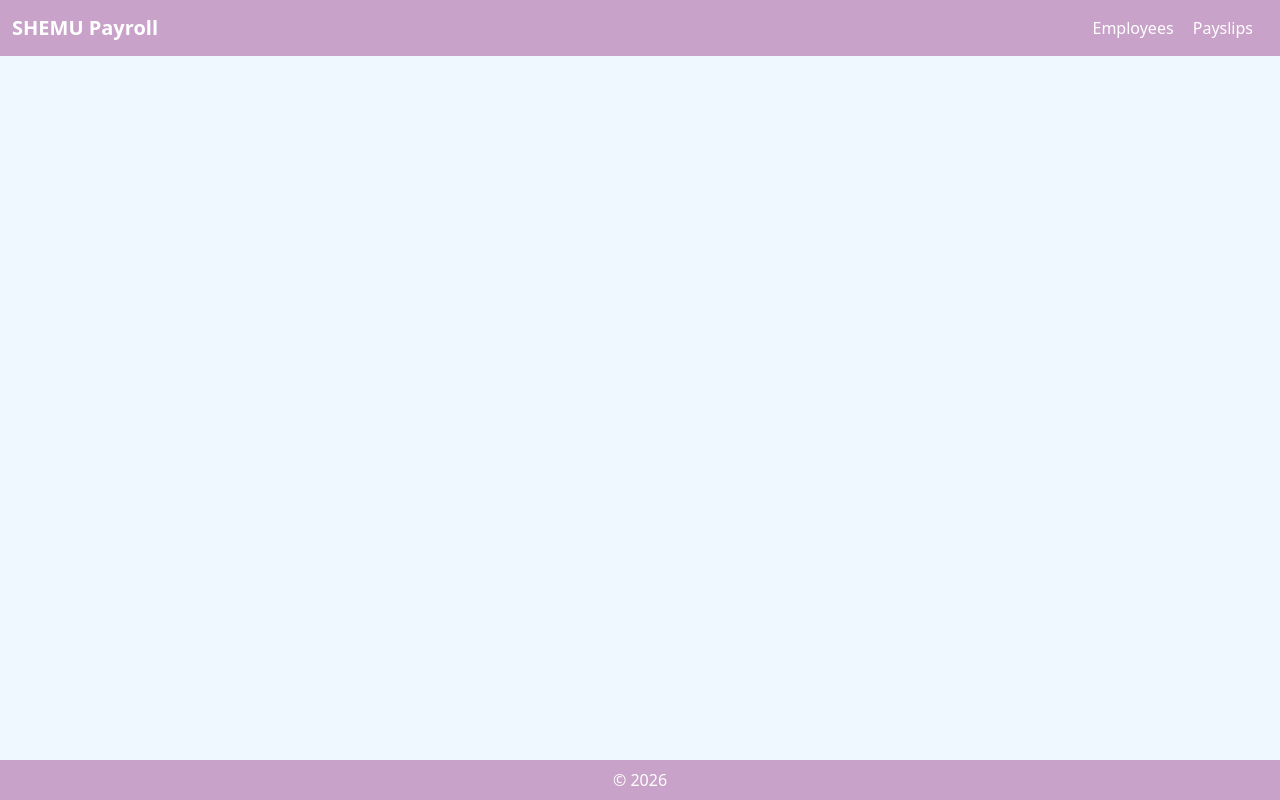
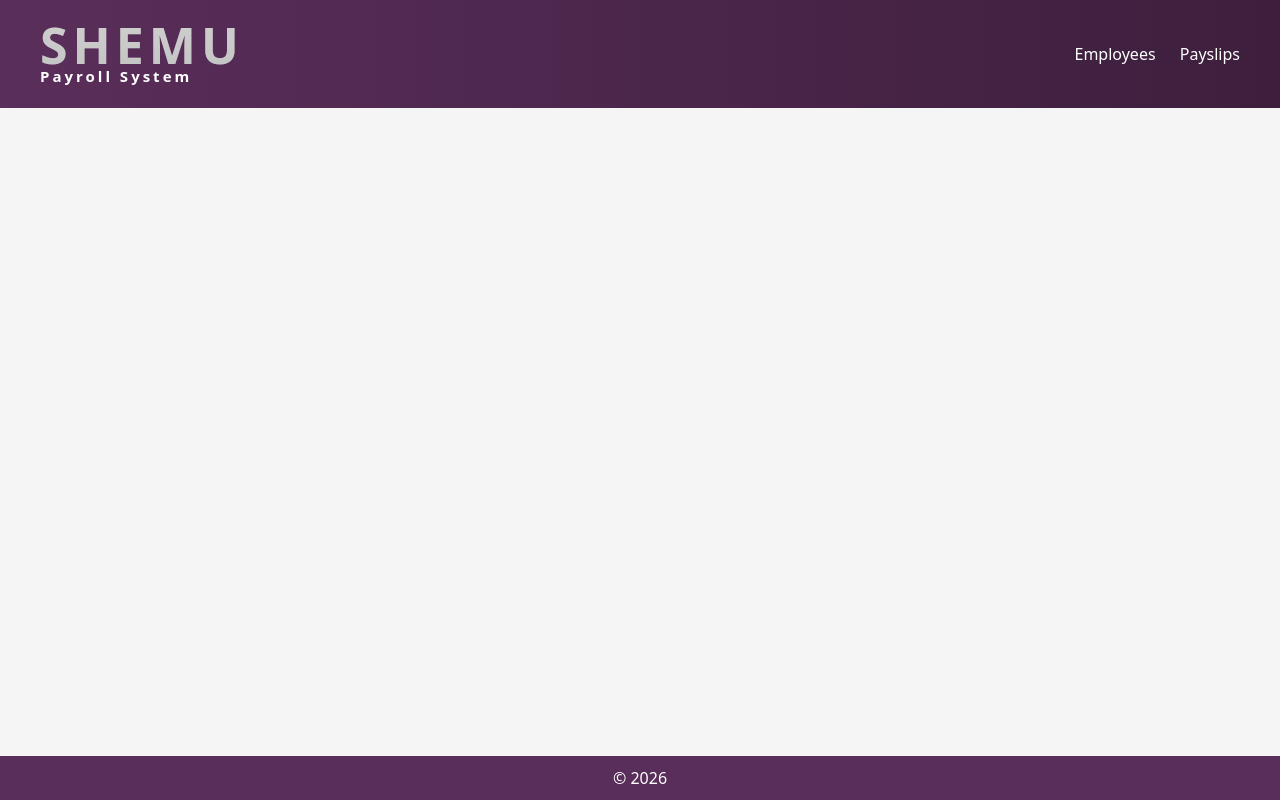
Before and after one commit to calistacprs/FINALPROJECT, a Django app: template FinalProject/payroll_app/templates/payroll_app/base.html in a window 1280 px wide. Run offline with Django 4.2, Linux system fonts and the light colour scheme; the template is opened without the code that fills it, so the values that code supplies are empty; grey boxes are pictures that could not be loaded.

Commit message:
edited base.html

```diff
--- a/FinalProject/payroll_app/templates/payroll_app/base.html
+++ b/FinalProject/payroll_app/templates/payroll_app/base.html
@@ -5,67 +5,146 @@
 <head>
     <meta charset="UTF-8">
     <meta name="viewport" content="width=device-width, initial-scale=1.0">
-    <title>{% block title %}Shemu Payroll System{% endblock %}</title>
+    <title>{% block title %}Shemu Payroll{% endblock %}</title>
 
-<link rel="stylesheet" href="https://fonts.googleapis.com/css?family=Roboto:300,400,500,700|Material+Icons">
     <link href="https://cdn.jsdelivr.net/npm/bootstrap@5.2.3/dist/css/bootstrap.min.css" rel="stylesheet">
-<link rel="stylesheet" href="{% static 'Payroll_App/css/baseCSS.css' %}">
 
+<!-- css styling instructions -->
     <style>
         body {
             min-height: 100vh;
             display: flex;
             flex-direction: column;
+            background: #f5f5f5;
         }
 
-    /* Lilac theme */
-    .bg-lilac {
-        background-color: #c8a2c8;
+        /* header */
+        .header {
+            background: linear-gradient(to right, #5a2e5a, #3d1f3d);
+            padding: 20px 40px;
         }
 
-    /* Navbar links */
-    .navbar a {
-        color: white !important;
-        margin-right: 15px;
-        text-decoration: none;
+        /* logo container */
+        .logo {
+            display: flex;
+            gap: 5px;
         }
 
-    .navbar a:hover {
+        /* for each letter */
+        .logo span {
+            font-size: 50px;
+            font-weight: 900;
+            line-height: 1;
+
+            -webkit-background-clip: text;
+            background-clip: text;
+            -webkit-text-fill-color: transparent;
+
+            background-size: cover;
+            background-position: center;
+        }
+
+        /* image for each letter and tint */
+        .s {
+            background-image:
+                linear-gradient(rgba(255,255,255,0.5), rgba(255,255,255,0.4)),
+                url("https://i.pinimg.com/736x/30/e8/24/30e82442400fe2410b52daebd28a3bf9.jpg");
+        }
+
+        .h {
+            background-image:
+                linear-gradient(rgba(255,255,255,0.5), rgba(255,255,255,0.4)),
+                url("https://i.pinimg.com/736x/71/b5/b4/71b5b47c51b3d73496c0fe675cfd3995.jpg");
+        }
+
+        .e {
+            background-image:
+                linear-gradient(rgba(255,255,255,0.5), rgba(255,255,255,0.4)),
+                url("https://i.pinimg.com/1200x/d2/97/b5/d297b5d28d74c9613b166e0399506c33.jpg");
+        }
+
+        .m {
+            background-image:
+                linear-gradient(rgba(255,255,255,0.5), rgba(255,255,255,0.4)),
+                url("https://i.pinimg.com/736x/50/c9/ec/50c9ec632080e099cb26991fa2a5b500.jpg");
+        }
+
+        .u {
+            background-image:
+                linear-gradient(rgba(255,255,255,0.5), rgba(255,255,255,0.4)),
+                url("https://i.pinimg.com/736x/e6/cb/81/e6cb81a10c84aef82178233efa52e232.jpg");
+        }
+
+        /* "payroll system" part of logo */
+        .subtitle {
+            color: white;
+            font-size: 15px;
+            font-weight: bold;
+            letter-spacing: 3px;
+            margin-top: -5px;
+        }
+
+        /* navigation */
+        .nav-links a {
+            color: white;
+            margin-left: 20px;
+            text-decoration: none;
+            font-weight: 500;
+        }
+
+        .nav-links a:hover {
             text-decoration: underline;
         }
+
+        /* content */
+        .content {
+            flex: 1;
+            padding: 30px;
+        }
+
+        /* footer */
+        footer {
+            background-color: #5a2e5a;
+            color: white;
+            text-align: center;
+            padding: 10px;
+        }
     </style>
-
 </head>
 
 <body>
 
-<!-- header & navbar -->
-<nav class="navbar navbar-expand-lg bg-lilac sticky-top">
-    <div class="container-fluid">
-        <a class="navbar-brand text-white fw-bold" href="#">
-            SHEMU Payroll
-        </a>
+<!-- header -->
+<div class="header d-flex justify-content-between align-items-center">
 
+    <!-- shemu logo -->
     <div>
-        <a href="{% url 'employees' %}">Employees</a>
-        <a href="{% url 'payslips' %}">Payslips</a>
+        <div class="logo">
+            <span class="s">S</span>
+            <span class="h">H</span>
+            <span class="e">E</span>
+            <span class="m">M</span>
+            <span class="u">U</span>
         </div>
+        <div class="subtitle">Payroll System</div>
     </div>
 
-</nav>
-
-<!-- main content inserted here -->
-<div class="flex-grow-1 container mt-4">
-
-{% block heading %}{% endblock %}
-
-{% block content %}
-{% endblock %}
+    <!-- employee and playslip -->
+    <div class="nav-links">
+        <a href="#">Employees</a>
+        <a href="#">Payslips</a>
+    </div>
 
 </div>
 
+<!-- insert main content here -->
+<div class="content container">
+    {% block heading %}{% endblock %}
+    {% block content %}{% endblock %}
+</div>
+
 <!-- footer -->
-<footer class="bg-lilac text-white text-center p-2 mt-auto">
+<footer>
     © 2026
 </footer>
 
```
Lines whose indentation alone changed are shown as unchanged.
